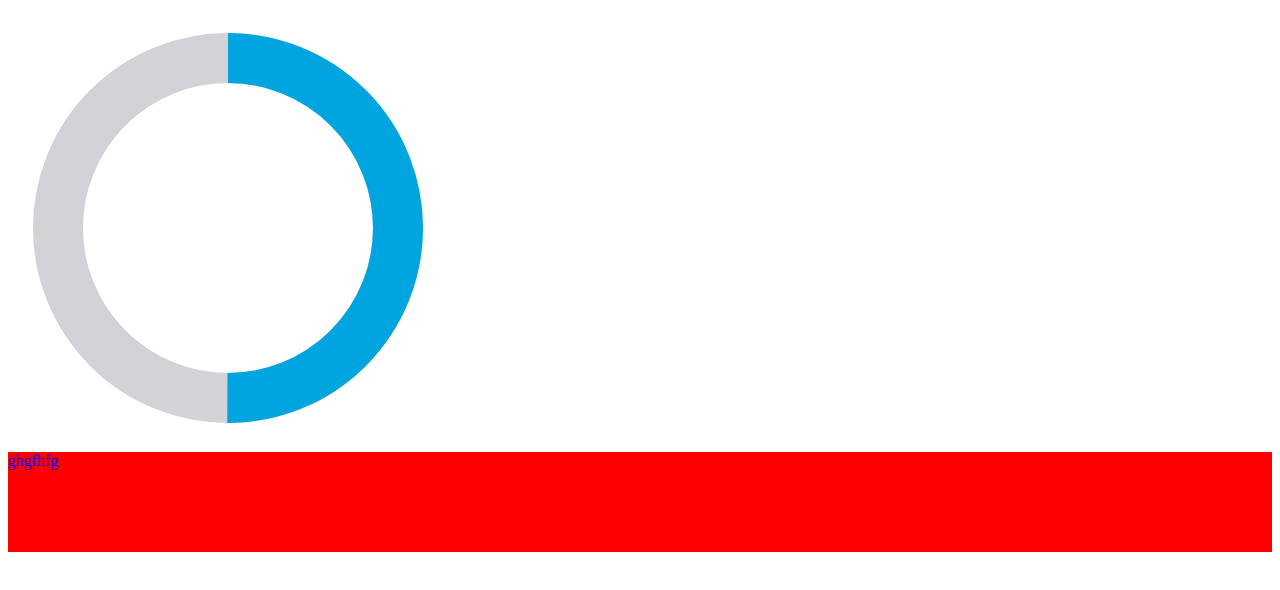
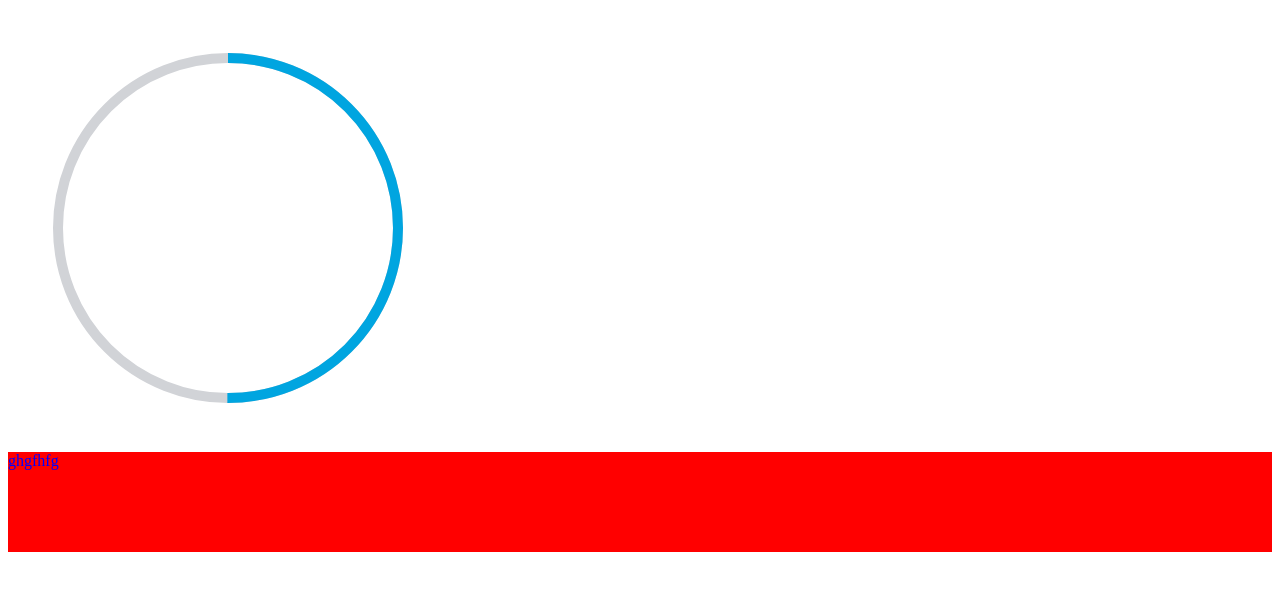
Before and after one commit to Drikechan/project-template, a Vue app: page / in a window 1280 px wide. Shown: the top 590 px of the page. Built offline with nearby package versions, Linux system fonts and the light colour scheme.

Commit message:
完善配置

```diff
--- a/src/App.vue
+++ b/src/App.vue
@@ -1,13 +1,13 @@
 <template>
   <div>
     <svg width="440" height="440" viewbox="0 0 440 440">
-      <circle cx="220" cy="220" r="170" stroke-width="50" stroke="#D1D3D7" fill="none"></circle>
+      <circle cx="220" cy="220" r="170" stroke-width="10" stroke="#D1D3D7" fill="none"></circle>
       <circle
           class="circle"
           cx="220"
           cy="220"
           r="170"
-          stroke-width="50"
+          stroke-width="10"
           stroke="#00A5E0"
           fill="none"
           transform="matrix(0,-1,1,0,0,440)"
```
Also changed, not shown: src/main.js (+0 -82 lines).
